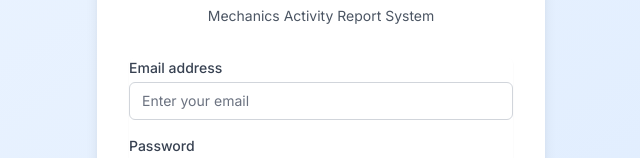
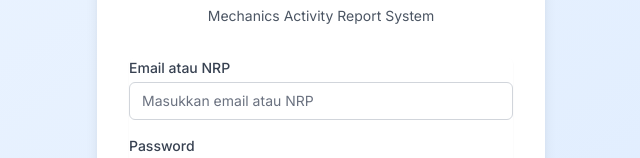
Before and after one commit to devops-bdp/mechanics-fe, a Next.js app: page /login in a window 1280 px wide. Shown: the part 301-459 px from the top of the page, without its empty margins (319-959 px from the left). Built offline with nearby package versions, Linux system fonts and the light colour scheme; no server answers.

Commit message:
fixing the push

```diff
--- a/app/login/page.tsx
+++ b/app/login/page.tsx
@@ -8,7 +8,7 @@ import { setTokenAndUser } from '@/lib/auth';
 
 export default function LoginPage() {
   const router = useRouter();
-  const [email, setEmail] = useState('');
+  const [emailOrNrp, setEmailOrNrp] = useState('');
   const [password, setPassword] = useState('');
   const [error, setError] = useState('');
   const [isLoading, setIsLoading] = useState(false);
@@ -19,7 +19,7 @@ export default function LoginPage() {
     setIsLoading(true);
 
     try {
-      const response = await apiClient.login(email, password);
+      const response = await apiClient.login(emailOrNrp, password);
 
       if (response.success && response.data) {
         // Store token in localStorage and decode it to extract user info
@@ -60,19 +60,19 @@ export default function LoginPage() {
 
           <div className="rounded-md shadow-sm space-y-4">
             <div>
-              <label htmlFor="email" className="block text-sm font-medium text-gray-700 mb-1">
-                Email address
+              <label htmlFor="emailOrNrp" className="block text-sm font-medium text-gray-700 mb-1">
+                Email atau NRP
               </label>
               <input
-                id="email"
-                name="email"
-                type="email"
-                autoComplete="email"
+                id="emailOrNrp"
+                name="emailOrNrp"
+                type="text"
+                autoComplete="username"
                 required
-                value={email}
-                onChange={(e) => setEmail(e.target.value)}
+                value={emailOrNrp}
+                onChange={(e) => setEmailOrNrp(e.target.value)}
                 className="appearance-none relative block w-full px-3 py-2 border border-gray-300 placeholder-gray-500 text-gray-900 rounded-md focus:outline-none focus:ring-primary-500 focus:border-primary-500 focus:z-10 sm:text-sm"
-                placeholder="Enter your email"
+                placeholder="Masukkan email atau NRP"
               />
             </div>
 
--- a/lib/api.ts
+++ b/lib/api.ts
@@ -47,9 +47,9 @@ class ApiClient {
   }
 
   // Auth endpoints
-  async login(email: string, password: string) {
+  async login(emailOrNrp: string, password: string) {
     const response = await this.client.post("/api/auth/login", {
-      email,
+      emailOrNrp,
       password,
     });
     return response.data;
```
